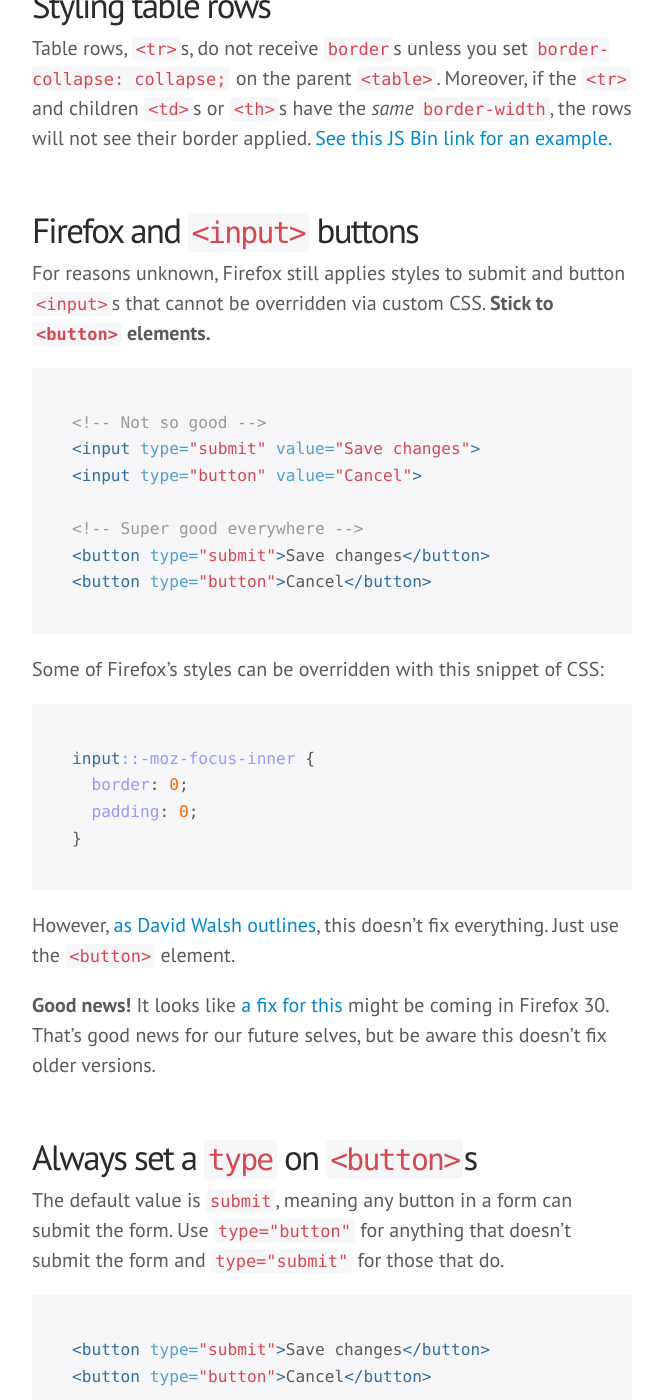
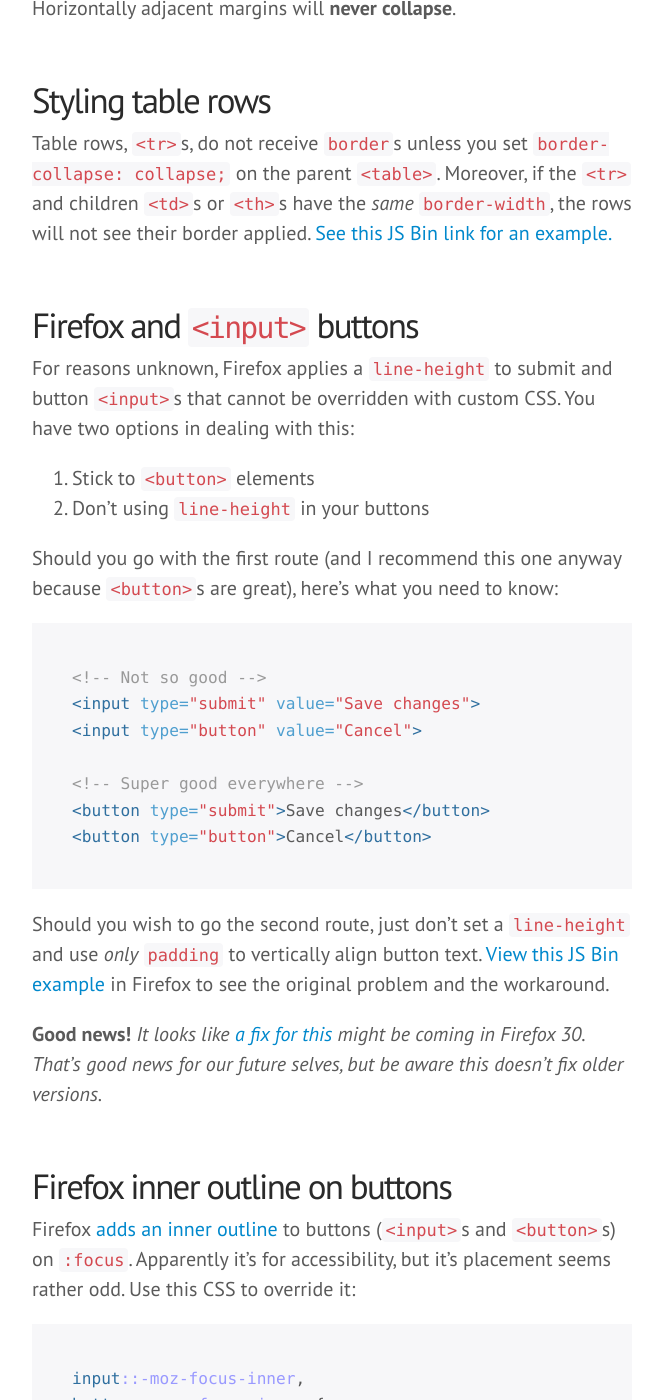
Before and after one commit to mdo/wtf-html-css, a Jekyll site: the page built from index.md, in a window 1280 px wide and 1400 px high, scrolled down 5078 px. Shown: the whole window, without its empty margins (308-970 px from the left). Built offline with Jekyll 4.4.1, drawn with Linux system fonts in a browser that asks for light colours; some web fonts are replaced; Markdown is read by kramdown in place of the engine named in the settings; comment, search, counter and statistics services are not loaded; some of the changed text lies outside the part shown.

Commit message:
Big update
* Differentiate pro-tips and notes with italics.
* Remove space in clearfix `content`.
* Add new section, Firefox inner outline on button/input focus.
Previously this was part of the Firefox input buttons section, but
that’s a bit convoluted.
* Elaborated on Firefox input problem by providing JS Bin example
showing the problem and a padding-only approach to workaround it.
* De-bold the don’t set both text on floated elements are block level
section. Now a bit clearer for why you shouldn’t do that.
* Clarify vertical adjacent margins collapse section.
* Few other nitpick changes.

````diff
--- a/index.md
+++ b/index.md
@@ -14,6 +14,7 @@ layout: default
 - [Vertical margins often collapse](#vertical-margins-collapse)
 - [Styling table rows](#styling-table-rows)
 - [Firefox and `<input>` buttons](#buttons-firefox)
+- [Firefox inner outline on buttons](#buttons-firefox-outline)
 - [Always set a `type` on `<button>`s](#buttons-type)
 - [Internet Explorer's selector limit](#ie-selector-limit)
 - [Position explained](#position-explained)
@@ -29,7 +30,7 @@ Always include a doctype. I recommend the simple HTML5 doctype:
 <!DOCTYPE html>
 ```
 
-Skipping the doctype can cause issues with malformed tables, inputs, and more.
+[Skipping the doctype can cause issues](http://quirks.spec.whatwg.org) with malformed tables, inputs, and more as the page will be rendered in quirks mode.
 
 
 <a name="box-model-math"></a>
@@ -63,7 +64,7 @@ html {
 }
 ```
 
-**Help!** If you have a link to an Apple or WebKit bug report for this, I'd love to include it. I'm unsure where to report this as it only applies to Mobile, and not Desktop, Safari.
+**Help!** *If you have a link to an Apple or WebKit bug report for this, I'd love to include it. I'm unsure where to report this as it only applies to Mobile, and not Desktop, Safari.*
 
 
 <a name="floats-first"></a>
@@ -89,8 +90,8 @@ Use [the micro clearfix](http://nicolasgallagher.com/micro-clearfix-hack/) to cl
 ```css
 .clearfix:before,
 .clearfix:after {
-  content: " ";
   display: table;
+  content: "";
 }
 .clearfix:after {
   clear: both;
@@ -110,7 +111,7 @@ Alternatively, specify `overflow`, with `auto` or `hidden`, on the parent.
 
 Be aware that `overflow` can cause other unintended side effects, typically around positioned elements within the parent.
 
-**Pro-Tip!** Keep your future self and your coworkers happy by including a comment like `/* clearfix */` when clearing floats as the property can be used for other reasons.
+**Pro-Tip!** *Keep your future self and your coworkers happy by including a comment like `/* clearfix */` when clearing floats as the property can be used for other reasons.*
 
 
 <a name="floats-computed-height"></a>
@@ -120,7 +121,7 @@ A parent element that has only floated content will have a computed `height: 0;`
 
 <a name="floats-block-level"></a>
 ### Floated elements are block level
-Elements with a `float` will automatically become `display: block;`. **Do not set both.**
+Elements with a `float` will automatically become `display: block;`. Do not set both as there is no need and the `float` will override your `display`.
 
 ```css
 .element {
@@ -129,14 +130,14 @@ Elements with a `float` will automatically become `display: block;`. **Do not se
 }
 ```
 
-**Fun fact:** Years ago, we *had* to set `display: inline;` for most floats to work properly in IE6 to avoid the [double margin bug](http://www.positioniseverything.net/explorer/doubled-margin.html). However, those days have long passed.
+**Fun fact:** *Years ago, we *had* to set `display: inline;` for most floats to work properly in IE6 to avoid the [double margin bug](http://www.positioniseverything.net/explorer/doubled-margin.html). However, those days have long passed.*
 
 
 <a name="vertical-margins-collapse"></a>
 ### Vertically adjacent margins collapse
-Top and bottom margins can and will collapse in many situations, but never for floated or absolutely positioned elements. [Read this MDN article](https://developer.mozilla.org/en-US/docs/Web/CSS/margin_collapsing) to find out more.
+Top and bottom margins on adjacent elements (one after the other) can and will collapse in many situations, but never for floated or absolutely positioned elements. [Read this MDN article](https://developer.mozilla.org/en-US/docs/Web/CSS/margin_collapsing) or the CSS2 spec's [collapsing margin section](http://www.w3.org/TR/CSS2/box.html#collapsing-margins) to find out more.
 
-**Horizontally adjacent margins will never collapse.**
+Horizontally adjacent margins will **never collapse**.
 
 
 <a name="styling-table-rows"></a>
@@ -146,7 +147,13 @@ Table rows, `<tr>`s, do not receive `border`s unless you set `border-collapse: c
 
 <a name="buttons-firefox"></a>
 ### Firefox and `<input>` buttons
-For reasons unknown, Firefox still applies styles to submit and button `<input>`s that cannot be overridden via custom CSS. **Stick to `<button>` elements.**
+
+For reasons unknown, Firefox applies a `line-height` to submit and button `<input>`s that cannot be overridden with custom CSS. You have two options in dealing with this:
+
+1. Stick to `<button>` elements
+2. Don't using `line-height` in your buttons
+
+Should you go with the first route (and I recommend this one anyway because `<button>`s are great), here's what you need to know:
 
 ```html
 <!-- Not so good -->
@@ -158,18 +165,27 @@ For reasons unknown, Firefox still applies styles to submit and button `<input>`
 <button type="button">Cancel</button>
 ```
 
-Some of Firefox's styles can be overridden with this snippet of CSS:
+Should you wish to go the second route, just don't set a `line-height` and use *only* `padding` to vertically align button text. [View this JS Bin example](http://jsbin.com/yabek/4/) in Firefox to see the original problem and the workaround.
+
+**Good news!** *It looks like [a fix for this](https://bugzilla.mozilla.org/show_bug.cgi?id=697451#c43) might be coming in Firefox 30. That's good news for our future selves, but be aware this doesn't fix older versions.*
+
+
+<a name="buttons-firefix-outline"></a>
+### Firefox inner outline on buttons
+
+Firefox [adds an inner outline](https://developer.mozilla.org/en-US/docs/Web/HTML/Element/button) to buttons (`<input>`s and `<button>`s) on `:focus`. Apparently it's for accessibility, but it's placement seems rather odd. Use this CSS to override it:
 
 ```css
-input::-moz-focus-inner {
+input::-moz-focus-inner,
+button::-moz-focus-inner {
+  padding: 0;
   border: 0;
-  padding: 0;
 }
 ```
 
-However, [as David Walsh outlines](http://davidwalsh.name/firefox-buttons), this doesn't fix everything. Just use the `<button>` element.
+You can see this fix in action in the same [JS Bin example](http://jsbin.com/yabek/4/) mentioned in the previous section.
 
-**Good news!** It looks like [a fix for this](https://bugzilla.mozilla.org/show_bug.cgi?id=697451#c43) might be coming in Firefox 30. That's good news for our future selves, but be aware this doesn't fix older versions.
+**Pro-Tip!** *Be sure to include some focus state on buttons, links, and inputs. Providing an affordance for accessibility is paramount, both for pro users who tab through content and those with vision impairments.*
 
 
 <a name="buttons-type"></a>
````
Also changed, not shown: other parts of index.md (+2 -2 lines).
